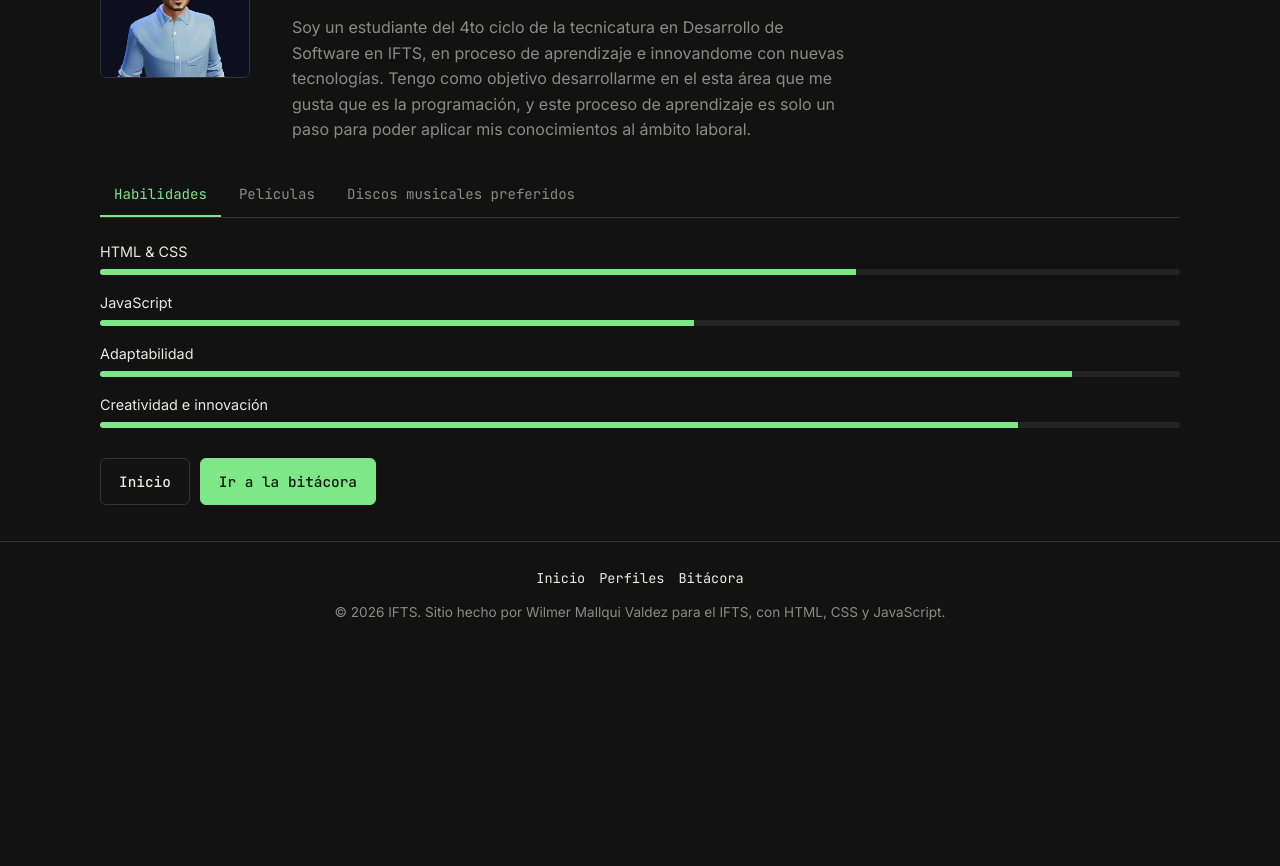
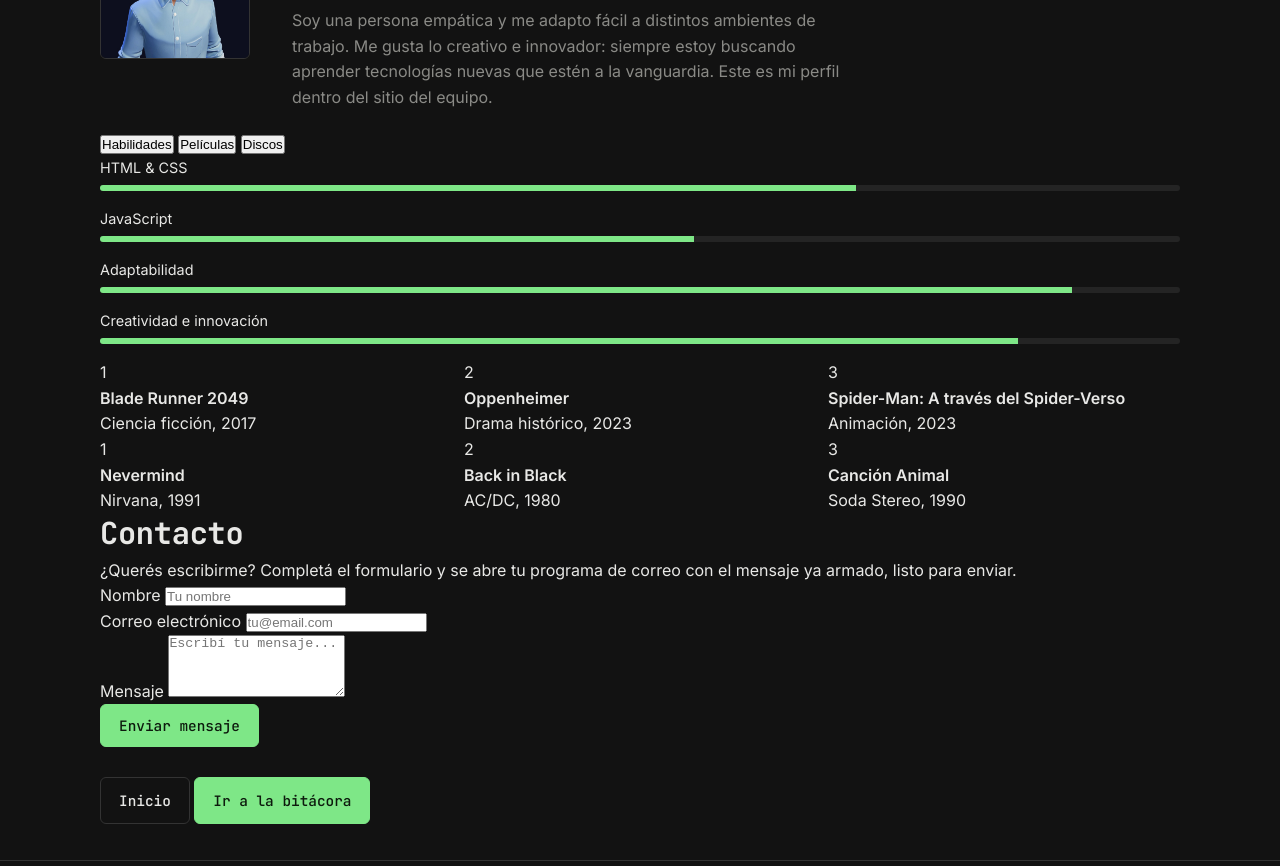
Before and after one commit to wemvaldez1122/PFO-1, a website: page perfil-wilmer.html in a window 1280 px wide. Shown: the part 294-1160 px from the top of the page. Before the commit the page ends 944 px from the top, so only its background shows below. Drawn offline with Linux system fonts and the light colour scheme.

Commit message:
Add files via upload
Agregando formulario

```diff
--- a/perfil-wilmer.html
+++ b/perfil-wilmer.html
@@ -8,7 +8,7 @@
       content="Perfil de Wilmer Ediñho Mallqui Valdez - estudiante del IFTS. Habilidades, películas y discos favoritos."
     />
     <meta name="theme-color" content="#121212" />
-    <title>Perfil · Wilmer Mallqui Valdez</title>
+    <title>Perfil · Wilmer Mallqui Valdez · commit.log</title>
 
     <link rel="preconnect" href="https://fonts.googleapis.com" />
     <link rel="preconnect" href="https://fonts.gstatic.com" crossorigin />
@@ -23,8 +23,8 @@
     <header class="nav">
       <div class="contenedor nav__inner">
         <a href="index.html" class="nav__brand">
-          <span class="nav__logo" aria-hidden="true"></span>
-          IFTS
+          <span class="nav__logo" aria-hidden="true">~$</span>
+          commit.log
         </a>
 
         <button
@@ -51,7 +51,7 @@
     <main class="contenedor">
       <!-- Navegación interna: volver a la portada -->
       <p style="padding-top: 20px">
-        <a href="index.html" class="chip">Volver al inicio</a>
+        <a href="index.html" class="enlace-rapido">Volver al inicio</a>
       </p>
 
       <!-- ================= PERFIL HERO ================= -->
@@ -69,30 +69,30 @@
             <span class="meta-item"><strong>IFTS:</strong> 4º ciclo</span>
           </div>
           <p style="color: var(--muted); max-width: 560px">
-            Soy un estudiante del 4to ciclo de la tecnicatura en Desarrollo de Software en IFTS,
-            en proceso de aprendizaje e innovandome con nuevas tecnologías. Tengo como objetivo
-            desarrollarme en el esta área que me gusta que es la programación, y este proceso de
-            aprendizaje es solo un paso para poder aplicar mis conocimientos al ámbito laboral.
+            Soy una persona empática y me adapto fácil a distintos ambientes
+            de trabajo. Me gusta lo creativo e innovador: siempre estoy
+            buscando aprender tecnologías nuevas que estén a la vanguardia.
+            Este es mi perfil dentro del sitio del equipo.
           </p>
         </div>
       </section>
 
-      <!--  Interacción dinámica del perfill -->
-      <section class="tabs">
-        <div class="tabs__botones" role="tablist" aria-label="Secciones del perfil">
-          <button class="tab-btn activo" role="tab" data-tab="habilidades" aria-selected="true">
+      <!-- ================= PESTAÑAS (Interacción dinámica del perfil) ================= -->
+      <section class="panel-tabs">
+        <div class="panel-tabs__botones" role="tablist" aria-label="Secciones del perfil">
+          <button class="panel-tabs__boton activo" role="tab" data-tab="habilidades" aria-selected="true">
             Habilidades
           </button>
-          <button class="tab-btn" role="tab" data-tab="peliculas" aria-selected="false">
+          <button class="panel-tabs__boton" role="tab" data-tab="peliculas" aria-selected="false">
             Películas
           </button>
-          <button class="tab-btn" role="tab" data-tab="discos" aria-selected="false">
-            Discos musicales preferidos
+          <button class="panel-tabs__boton" role="tab" data-tab="discos" aria-selected="false">
+            Discos
           </button>
         </div>
 
         <!-- Panel: Habilidades (barras animadas por JS) -->
-        <div class="tab-panel activo" id="habilidades" role="tabpanel">
+        <div class="panel-tabs__panel activo" id="habilidades" role="tabpanel">
           <!-- data-nivel controla el ancho de la barra (uso interno, no se muestra como número) -->
           <div class="skill" data-nivel="70">
             <div class="skill__top"><span>HTML &amp; CSS</span></div>
@@ -113,46 +113,97 @@
         </div>
 
         <!-- Panel: Películas -->
-        <div class="tab-panel" id="peliculas" role="tabpanel">
+        <div class="panel-tabs__panel" id="peliculas" role="tabpanel">
           <div class="favoritos">
             <!-- Mis 3 películas favoritas -->
-            <article class="fav-card">
-              <span class="fav-card__num">1</span>
+            <article class="favorito">
+              <span class="favorito__num">1</span>
               <div><h4>Blade Runner 2049</h4><p>Ciencia ficción, 2017</p></div>
             </article>
-            <article class="fav-card">
-              <span class="fav-card__num">2</span>
+            <article class="favorito">
+              <span class="favorito__num">2</span>
               <div><h4>Oppenheimer</h4><p>Drama histórico, 2023</p></div>
             </article>
-            <article class="fav-card">
-              <span class="fav-card__num">3</span>
+            <article class="favorito">
+              <span class="favorito__num">3</span>
               <div><h4>Spider-Man: A través del Spider-Verso</h4><p>Animación, 2023</p></div>
             </article>
           </div>
         </div>
 
         <!-- Panel: Discos -->
-        <div class="tab-panel" id="discos" role="tabpanel">
+        <div class="panel-tabs__panel" id="discos" role="tabpanel">
           <div class="favoritos">
             <!-- Mis 3 discos favoritos -->
-            <article class="fav-card">
-              <span class="fav-card__num">1</span>
+            <article class="favorito">
+              <span class="favorito__num">1</span>
               <div><h4>Nevermind</h4><p>Nirvana, 1991</p></div>
             </article>
-            <article class="fav-card">
-              <span class="fav-card__num">2</span>
+            <article class="favorito">
+              <span class="favorito__num">2</span>
               <div><h4>Back in Black</h4><p>AC/DC, 1980</p></div>
             </article>
-            <article class="fav-card">
-              <span class="fav-card__num">3</span>
+            <article class="favorito">
+              <span class="favorito__num">3</span>
               <div><h4>Canción Animal</h4><p>Soda Stereo, 1990</p></div>
             </article>
           </div>
         </div>
       </section>
 
+      <!-- ================= CONTACTO (Interacción dinámica del perfil) ================= -->
+      <section class="contacto">
+        <h2 class="seccion__titulo">Contacto</h2>
+        <p class="contacto__texto">
+          ¿Querés escribirme? Completá el formulario y se abre tu programa de
+          correo con el mensaje ya armado, listo para enviar.
+        </p>
+
+        <form class="contacto__form" id="formContacto" novalidate>
+          <div class="contacto__campo">
+            <label for="contactoNombre">Nombre</label>
+            <input
+              type="text"
+              id="contactoNombre"
+              name="nombre"
+              placeholder="Tu nombre"
+              required
+            />
+          </div>
+
+          <div class="contacto__campo">
+            <label for="contactoEmail">Correo electrónico</label>
+            <input
+              type="email"
+              id="contactoEmail"
+              name="email"
+              placeholder="tu@email.com"
+              required
+            />
+          </div>
+
+          <div class="contacto__campo">
+            <label for="contactoMensaje">Mensaje</label>
+            <textarea
+              id="contactoMensaje"
+              name="mensaje"
+              rows="4"
+              placeholder="Escribí tu mensaje..."
+              required
+            ></textarea>
+          </div>
+
+          <button type="submit" class="btn btn--primario">
+            Enviar mensaje
+          </button>
+
+          <!-- Texto de confirmación / error, lo completa js/perfil.js -->
+          <p class="contacto__estado" id="contactoEstado" aria-live="polite"></p>
+        </form>
+      </section>
+
       <!-- Navegación entre secciones -->
-      <div class="hero__acciones" style="justify-content: flex-start; margin: 30px 0 10px">
+      <div class="intro__botones" style="justify-content: flex-start; margin: 30px 0 10px">
         <a href="index.html" class="btn btn--fantasma">Inicio</a>
         <a href="bitacora.html" class="btn btn--primario">Ir a la bitácora</a>
       </div>
@@ -165,7 +216,7 @@
           <a href="perfil-wilmer.html">Perfiles</a>
           <a href="bitacora.html">Bitácora</a>
         </nav>
-        <p>© 2026 IFTS. Sitio hecho por Wilmer Mallqui Valdez para el IFTS, con HTML, CSS y JavaScript.</p>
+        <p>© 2026 commit.log. Sitio hecho por Wilmer Mallqui Valdez para el IFTS, con HTML, CSS y JavaScript.</p>
       </div>
     </footer>
 
```
Also changed, not shown: README.md.
